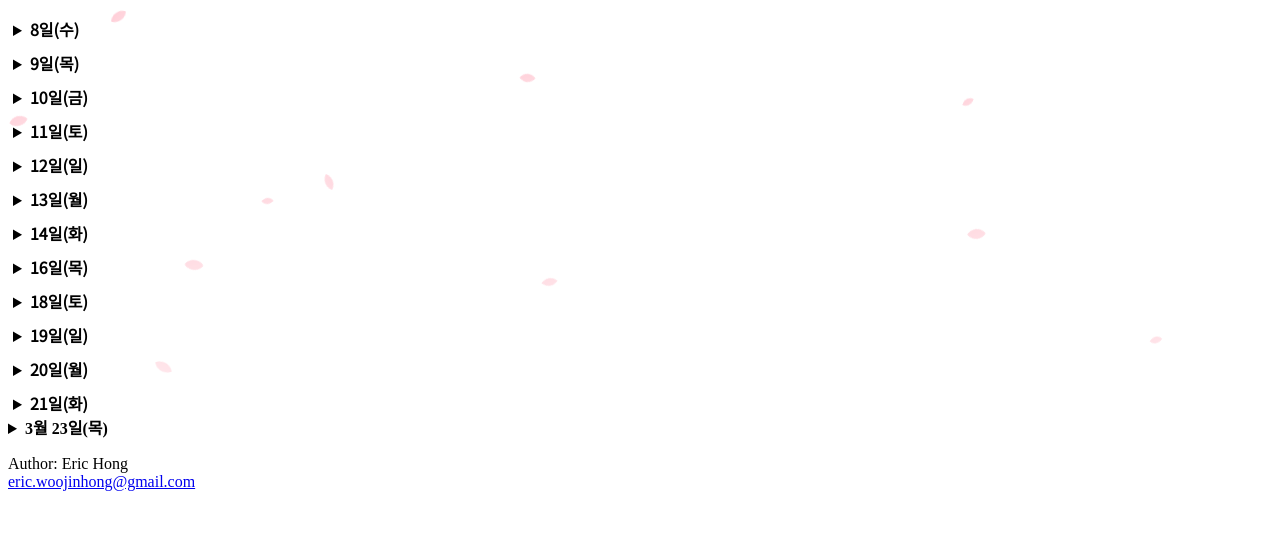
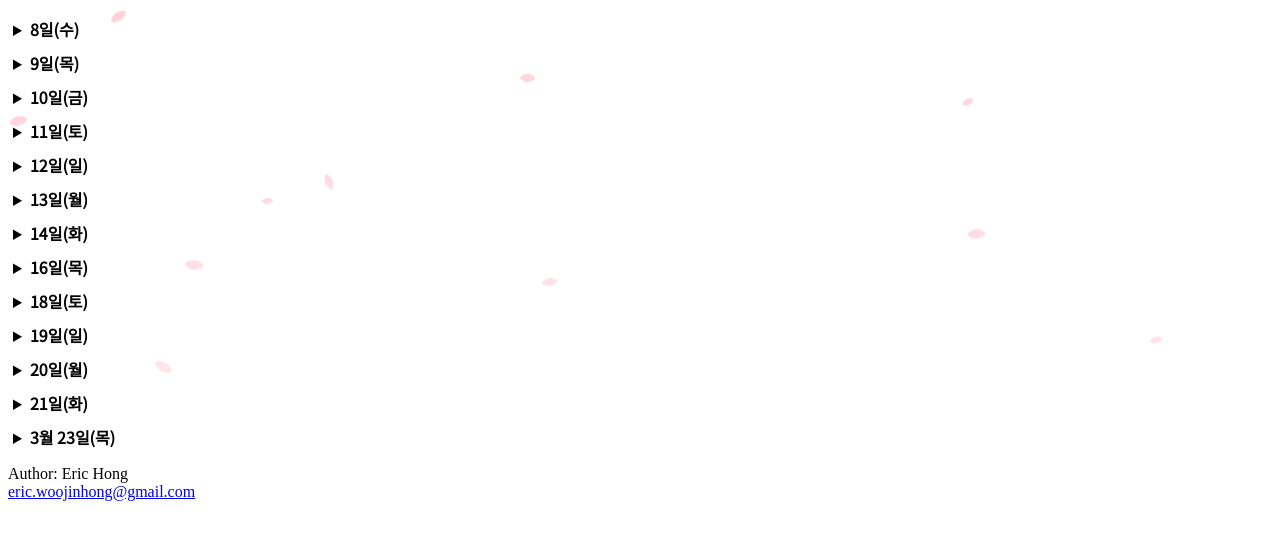
Before and after one commit to jashinpunch/jashinpunch.github.io, a plain HTML site: page index.html in a window 1280 px wide. Shown: the part 111-650 px from the top of the page. Drawn offline with Linux system fonts and the light colour scheme.

Commit message:
Update index.html

```diff
--- a/index.html
+++ b/index.html
@@ -381,7 +381,7 @@ B: Yeah me too, right on.<br>
     </details>
   </div>
 
-  <div>
+  <div class="text">
     <details>
       <summary><b>3월 23일(목)</b></summary>
       <p>
```
